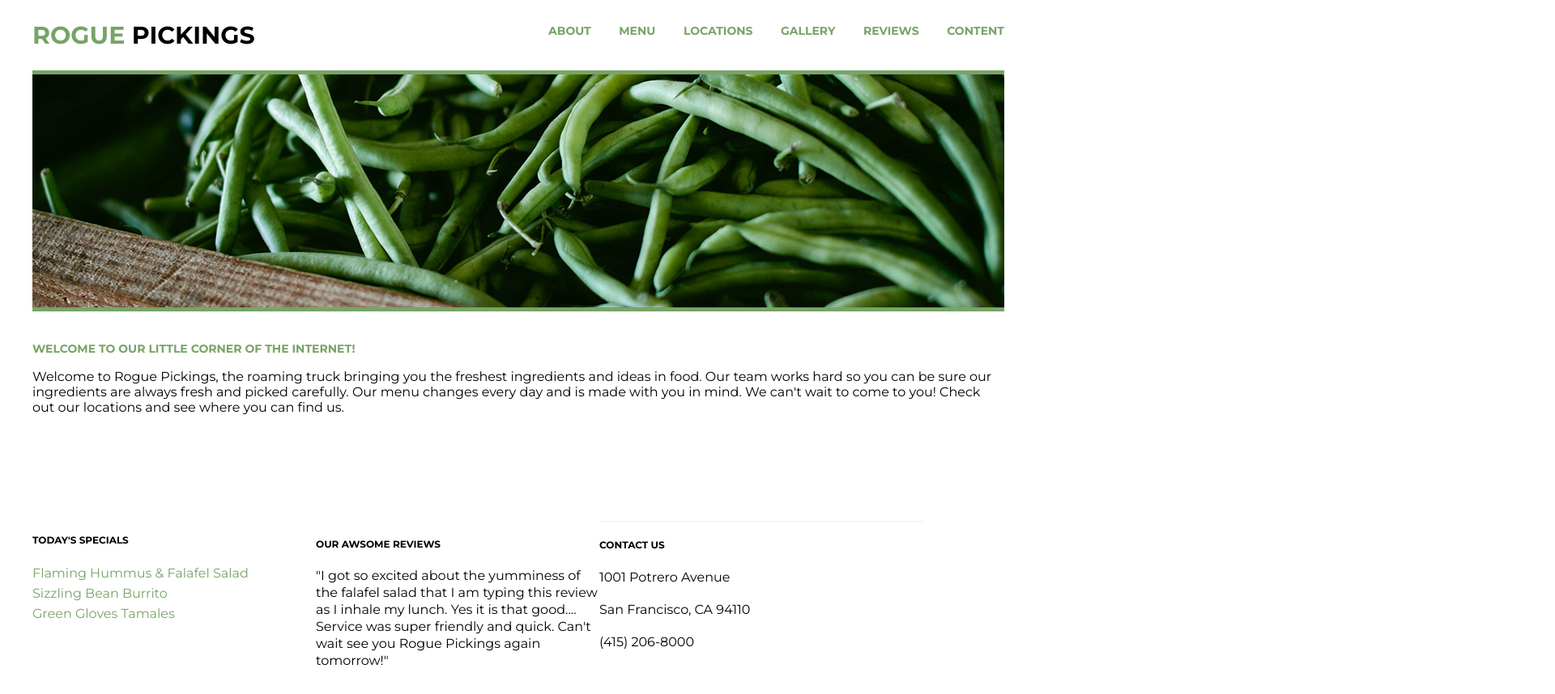
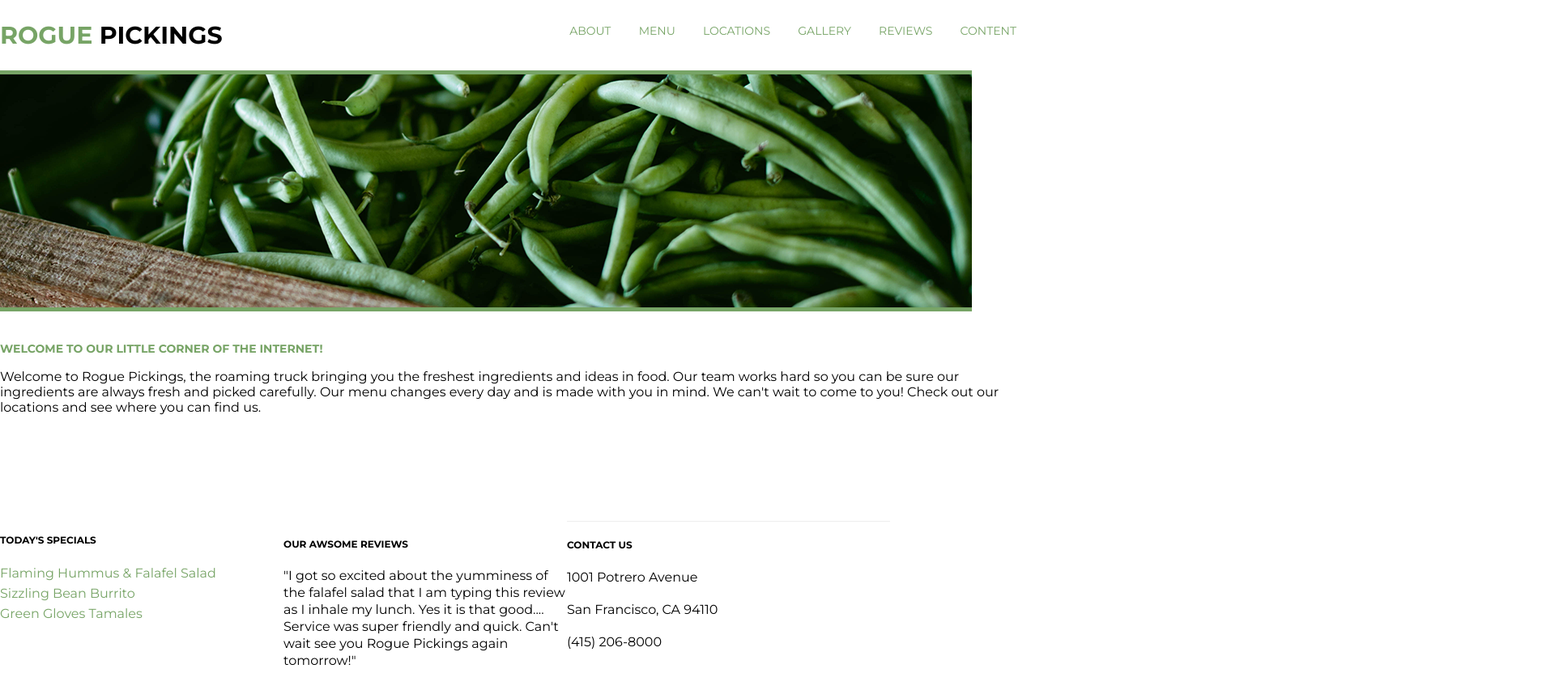
Before and after one commit to kogelmogel/Rogue-Pickings, a plain HTML site: page index.html in a window 1280 px wide. Shown: the top 858 px of the page at 81% size, 1920 px wide, since content can reach past the window. Drawn offline with Linux system fonts and the light colour scheme.

Commit message:
Header class and margins changed

```diff
--- a/css/main.css
+++ b/css/main.css
@@ -16,9 +16,9 @@ h1, h2, h3, h4 {
 
 /***** GRID *****/
 
-.full-width {
-  width: 1200px;
-  margin: 0 auto;
+.container{
+	width: 1200px;
+	margin: 10 auto;
 }
 
 .third-width {
@@ -32,14 +32,13 @@ h1, h2, h3, h4 {
 /**** HEADER *****/
 header {
     height: 300px;
-    font-weight: bold;
-    margin: 0 auto;
+  	margin: 0 auto;
 
 }
 
 header h1 {
     padding: 25px 0px;
-    margin: 0;
+    margin: 0 auto;
     font-size: 30px;
     font-weight: bold;
     float: left;
@@ -50,7 +49,7 @@ header h1 span {
 }
 nav {
     float: right;
-    padding: 25px 0px;
+    padding: 25px 25px;
 }
 nav ul li{
     display: inline-block;
@@ -64,6 +63,7 @@ nav ul li a {
 }
 
 img {
+  width: 1200px;
   border-style: solid;
   border-width: 5px 0px 5px 0px;
   border-color: #77a466;
--- a/index.html
+++ b/index.html
@@ -9,8 +9,7 @@
     </head>
     <body>
       <header>
-        <div class="full-width">
-          <div class="half-width">
+        <div class="container">
             <h1><span id="rogue">Rogue</span> Pickings</h1>
           </div>
           <div class="half-width">
@@ -25,8 +24,7 @@
               </ul>
             </nav>
           </div>
-          <img src="img/hero.png" alt="Green Beans" id="hero-img">
-        </div>
+        <img src="img/hero.png" alt="Green Beans" id="hero-img">
       </header>
       <main>
         <!-- ABOUT SECTION -->
```
